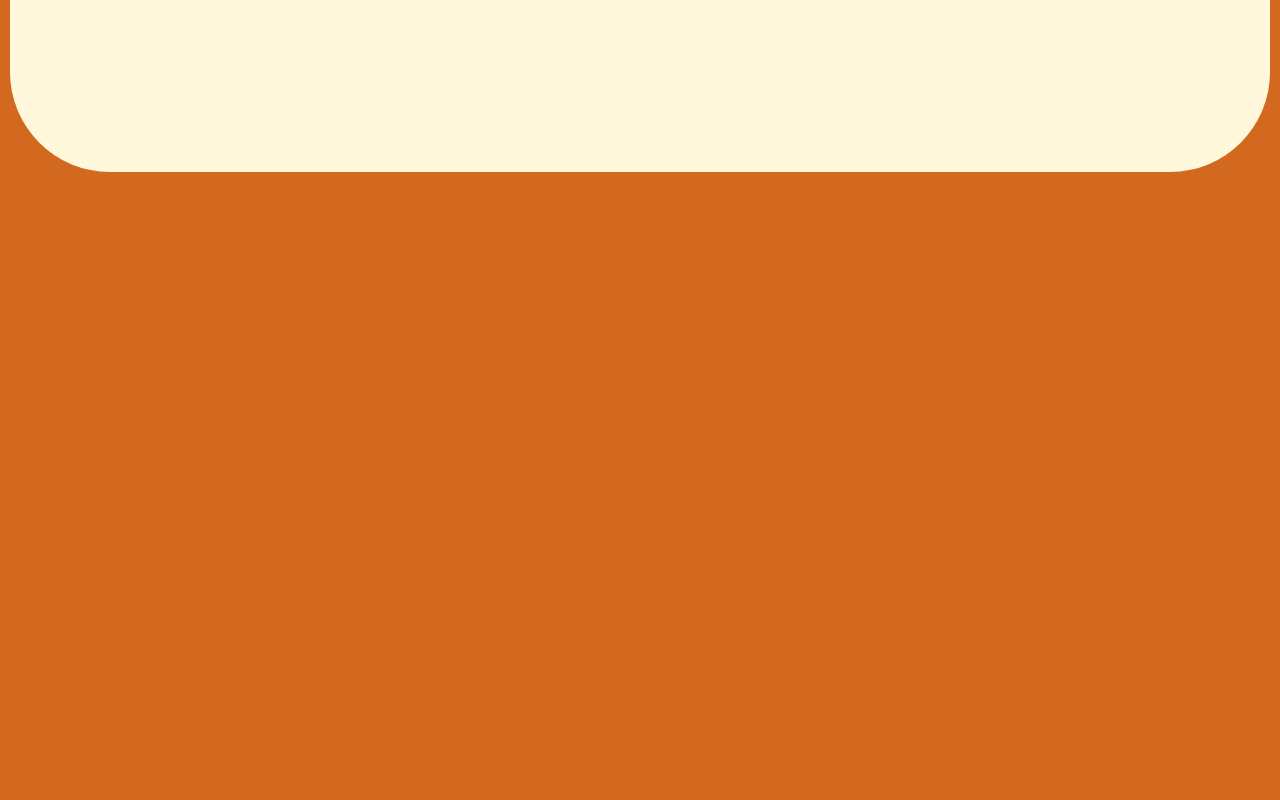
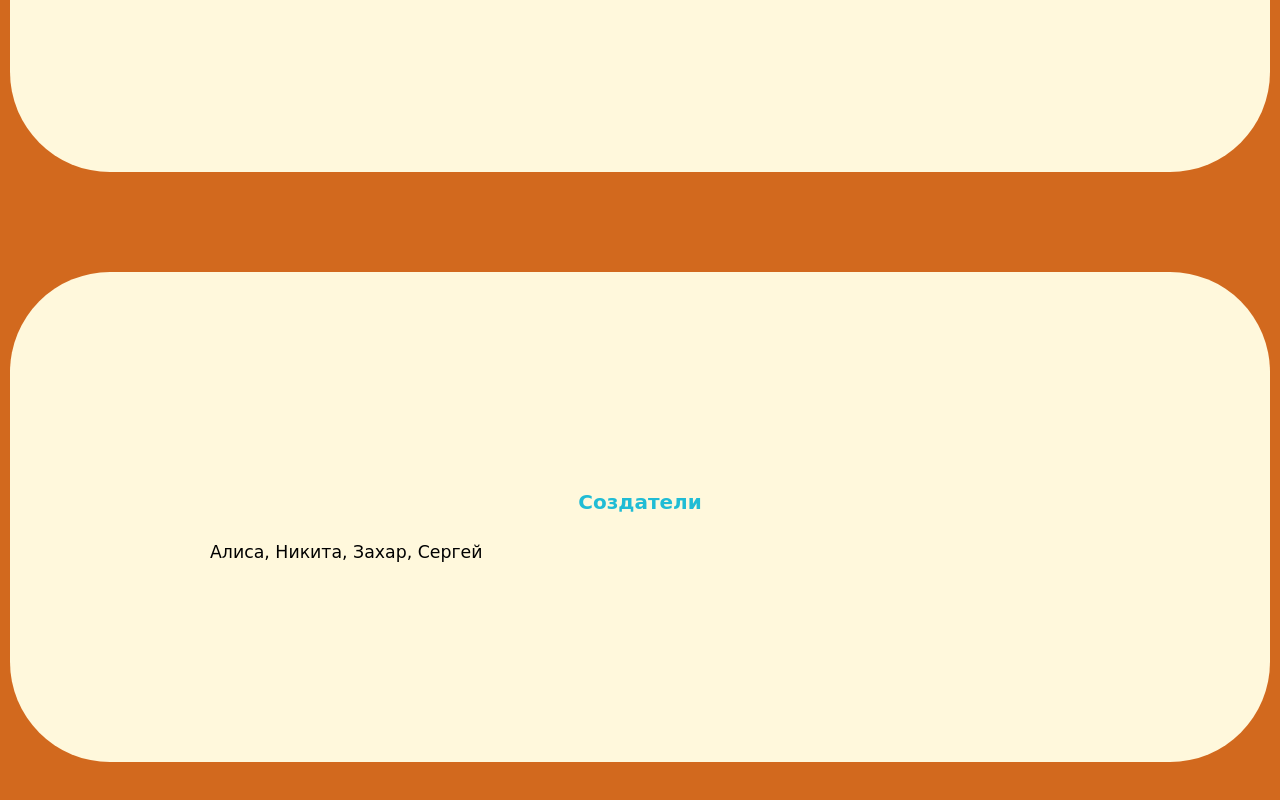
Before and after one commit to Zacharias15/zacharias11.github.io, a plain HTML site: page index.html in a window 1280 px wide. Shown: the part 2174-2974 px from the top of the page. Before the commit the page ends 2456 px from the top, so only its background shows below. Drawn offline with Linux system fonts and the light colour scheme.

Commit message:
Update index.html

```diff
--- a/index.html
+++ b/index.html
@@ -56,6 +56,10 @@
             </div>
         </div>
         <!-- Form section end -->
+	 <div class="section">
+		 <h1>Создатели</h1>
+		 <div>
+			 <p>Алиса, Никита, Захар, Сергей</p>
 
 
 
```
